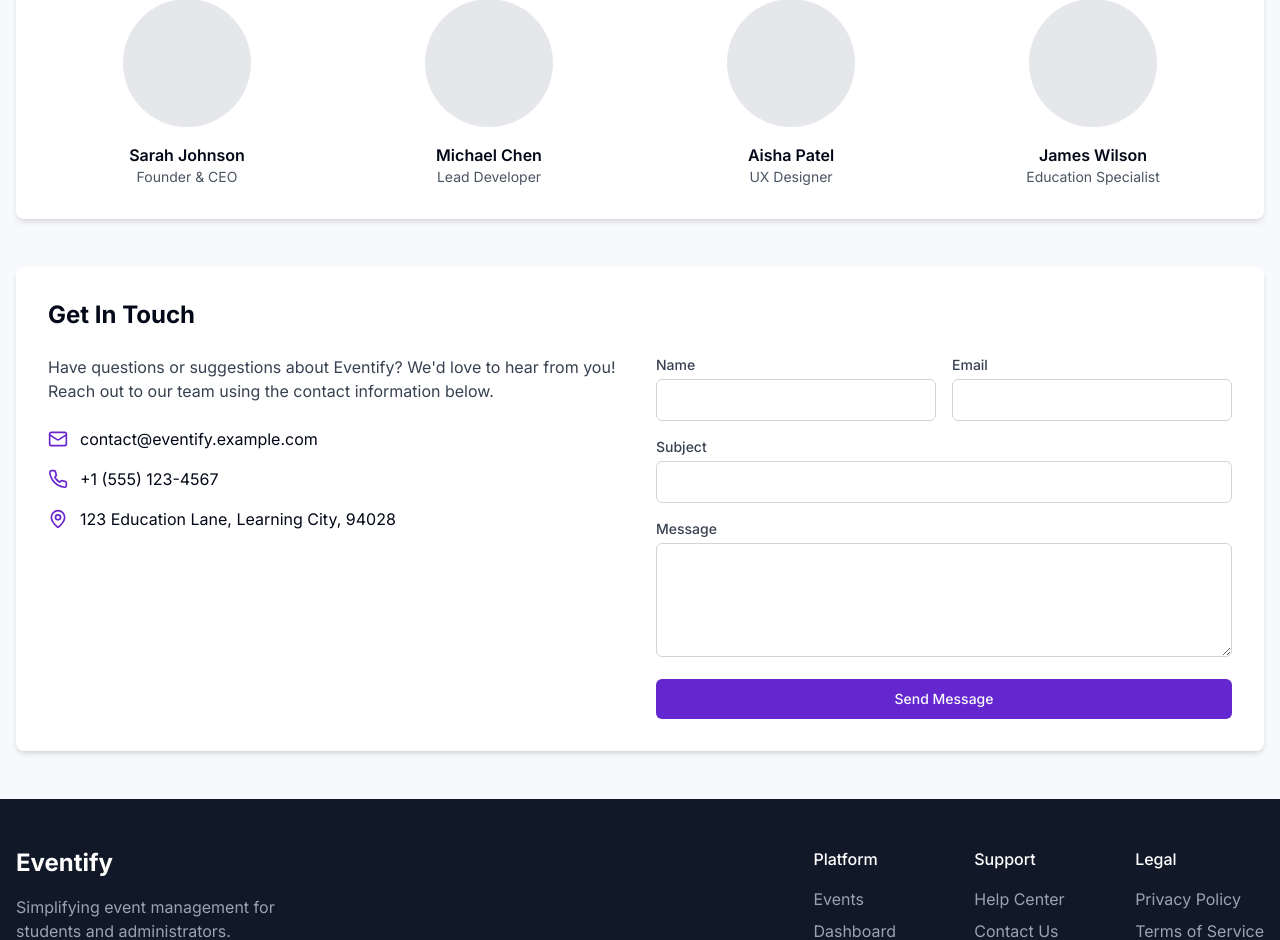
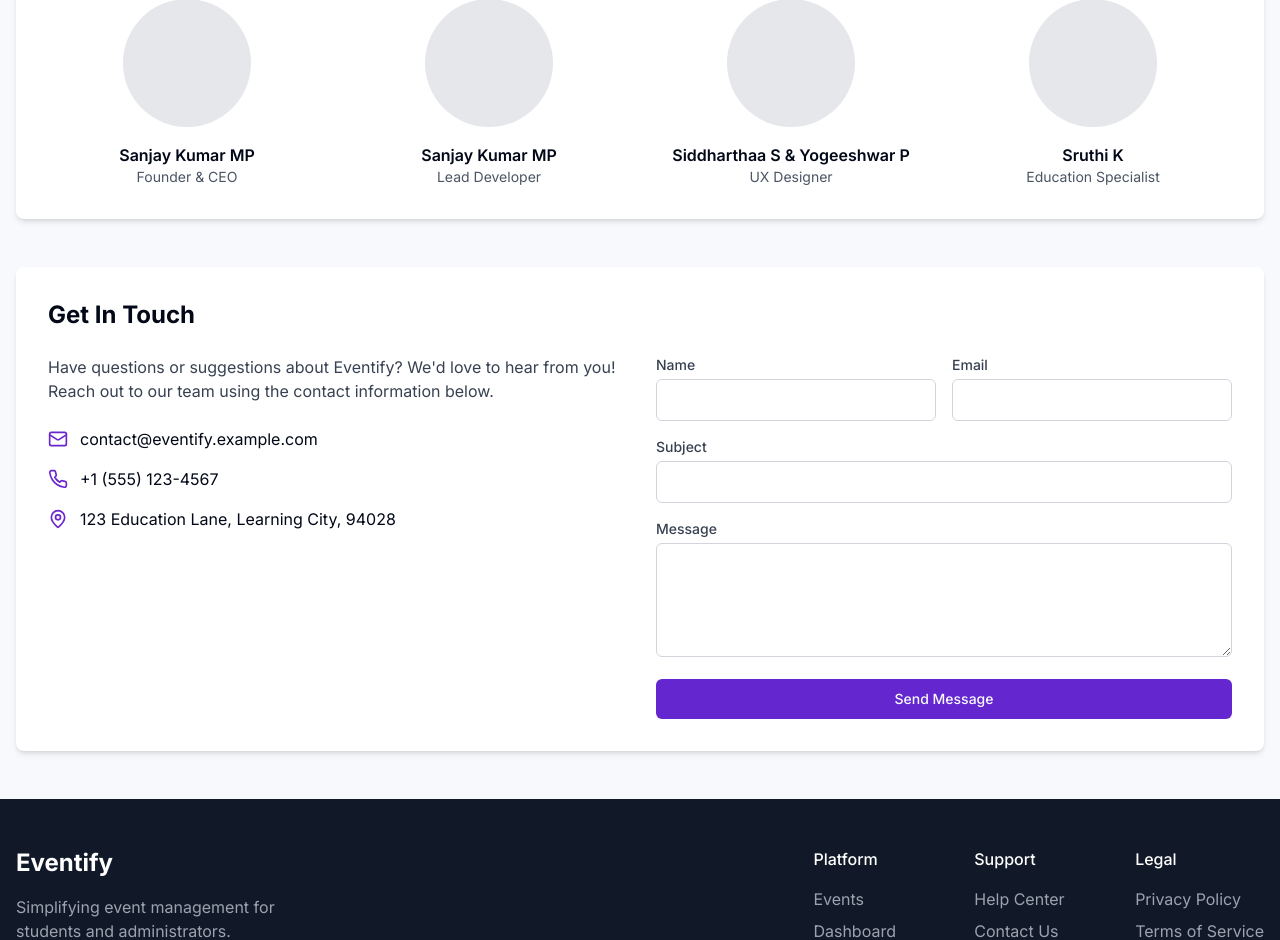
Before and after one commit to SanjayKumarMPIK/eventify-central-hub, a React (Vite) app: page /about in a window 1280 px wide. Shown: the part 1343-2283 px from the top of the page. Built offline with nearby package versions, Linux system fonts and the light colour scheme.

Commit message:
Update AboutPage.tsx

```diff
--- a/src/pages/AboutPage.tsx
+++ b/src/pages/AboutPage.tsx
@@ -1,4 +1,3 @@
-
 import React from 'react';
 import { Link } from 'react-router-dom';
 import { Button } from '@/components/ui/button';
@@ -110,25 +109,25 @@ const AboutPage = () => {
             <div className="grid md:grid-cols-4 gap-6">
               <div className="text-center">
                 <div className="w-32 h-32 bg-gray-200 rounded-full mx-auto mb-4"></div>
-                <h3 className="font-semibold">Sarah Johnson</h3>
+                <h3 className="font-semibold">Sanjay Kumar MP</h3>
                 <p className="text-gray-600 text-sm">Founder & CEO</p>
               </div>
 
               <div className="text-center">
                 <div className="w-32 h-32 bg-gray-200 rounded-full mx-auto mb-4"></div>
-                <h3 className="font-semibold">Michael Chen</h3>
+                <h3 className="font-semibold">Sanjay Kumar MP</h3>
                 <p className="text-gray-600 text-sm">Lead Developer</p>
               </div>
 
               <div className="text-center">
                 <div className="w-32 h-32 bg-gray-200 rounded-full mx-auto mb-4"></div>
-                <h3 className="font-semibold">Aisha Patel</h3>
+                <h3 className="font-semibold">Siddharthaa S & Yogeeshwar P</h3>
                 <p className="text-gray-600 text-sm">UX Designer</p>
               </div>
 
               <div className="text-center">
                 <div className="w-32 h-32 bg-gray-200 rounded-full mx-auto mb-4"></div>
-                <h3 className="font-semibold">James Wilson</h3>
+                <h3 className="font-semibold">Sruthi K</h3>
                 <p className="text-gray-600 text-sm">Education Specialist</p>
               </div>
             </div>
```
